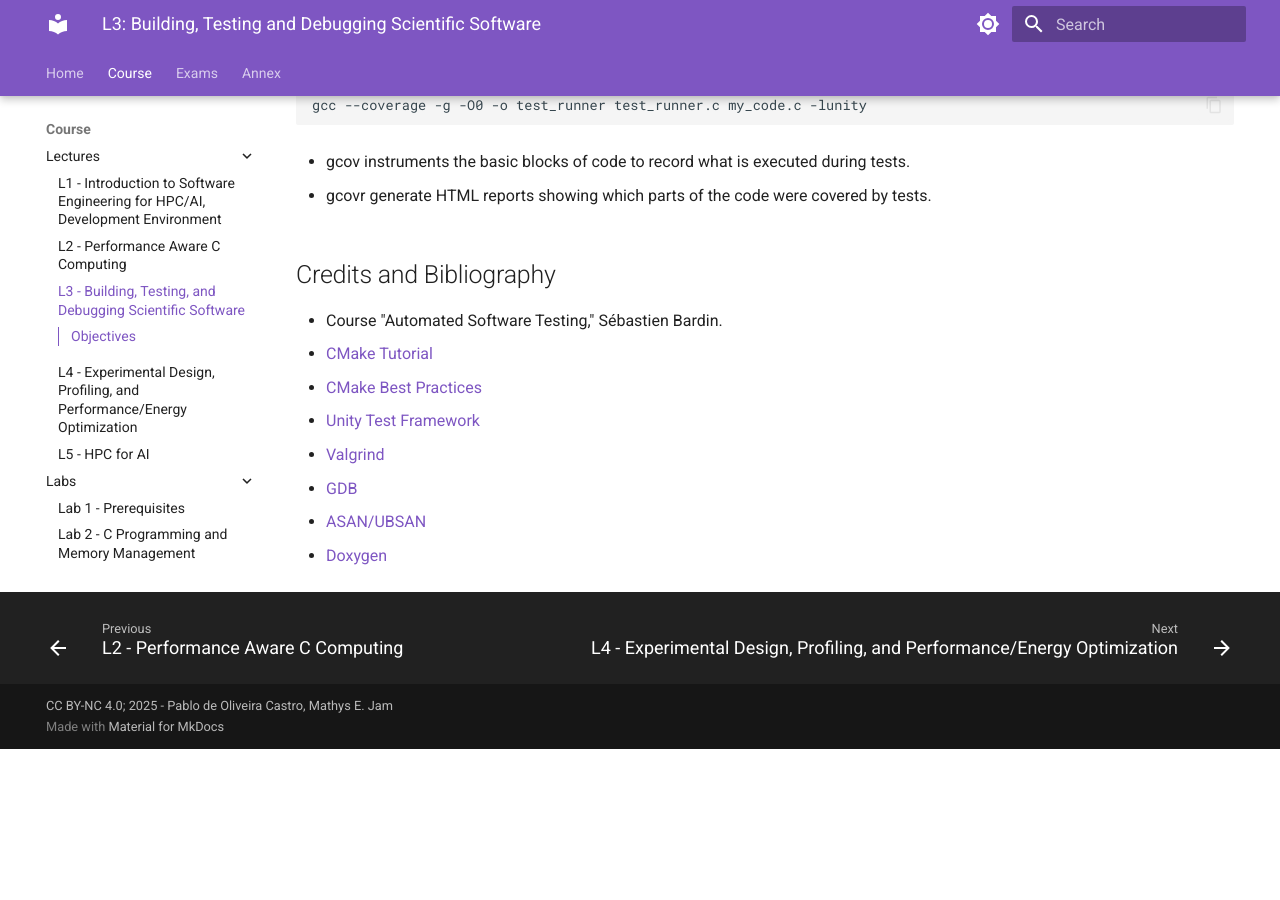
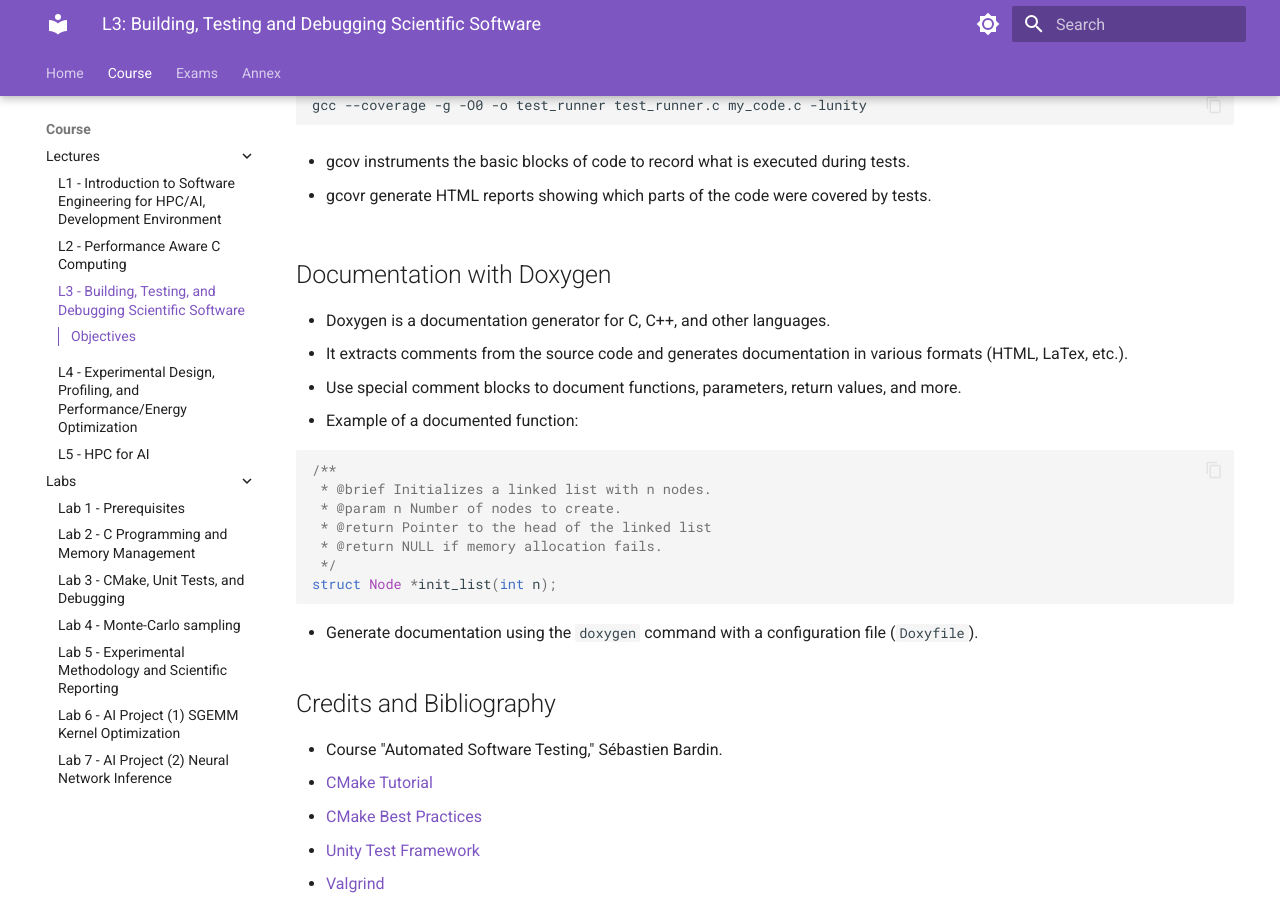
Before and after one commit to M1-CHPS/glhpc, an MkDocs documentation site: the page built from docs/lecture3.md, in a window 1280 px wide and 900 px high, scrolled down 20281 px. Built offline with MkDocs 1.6.1 and Material for MkDocs 9.7.7, drawn with Linux system fonts in a browser that asks for light colours; before the commit the page ends 21030 px from its top, so only the background shows below that.

Commit message:
Add single slide on Doxygen

````diff
--- a/docs/lecture3.md
+++ b/docs/lecture3.md
@@ -784,6 +784,24 @@ void test_delete_multiple_nodes(void) {
 
 - gcovr generate HTML reports showing which parts of the code were covered by tests.
 
+## Documentation with Doxygen
+- Doxygen is a documentation generator for C, C++, and other languages.
+- It extracts comments from the source code and generates documentation in various formats (HTML, LaTex, etc.).
+- Use special comment blocks to document functions, parameters, return values, and more.
+- Example of a documented function:
+
+```c
+/**
+ * @brief Initializes a linked list with n nodes.
+ * @param n Number of nodes to create.
+ * @return Pointer to the head of the linked list
+ * @return NULL if memory allocation fails.
+ */
+struct Node *init_list(int n);
+```
+
+- Generate documentation using the `doxygen` command with a configuration file (`Doxyfile`).
+
 ## Credits and Bibliography
 
 - Course "Automated Software Testing," Sébastien Bardin.
````
